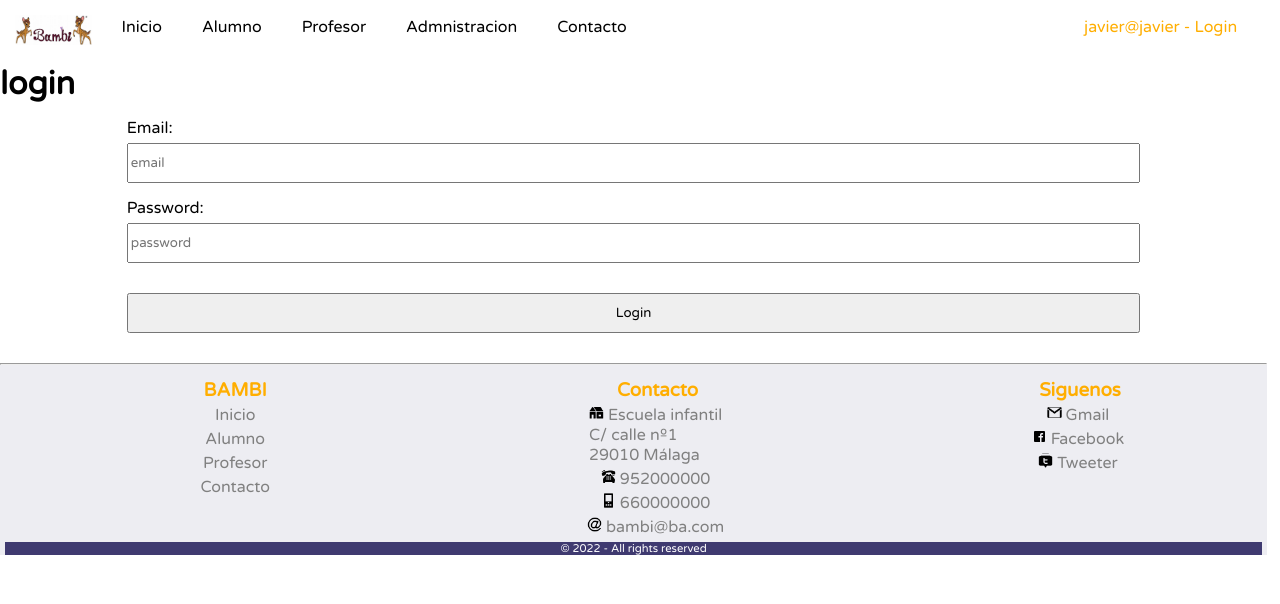
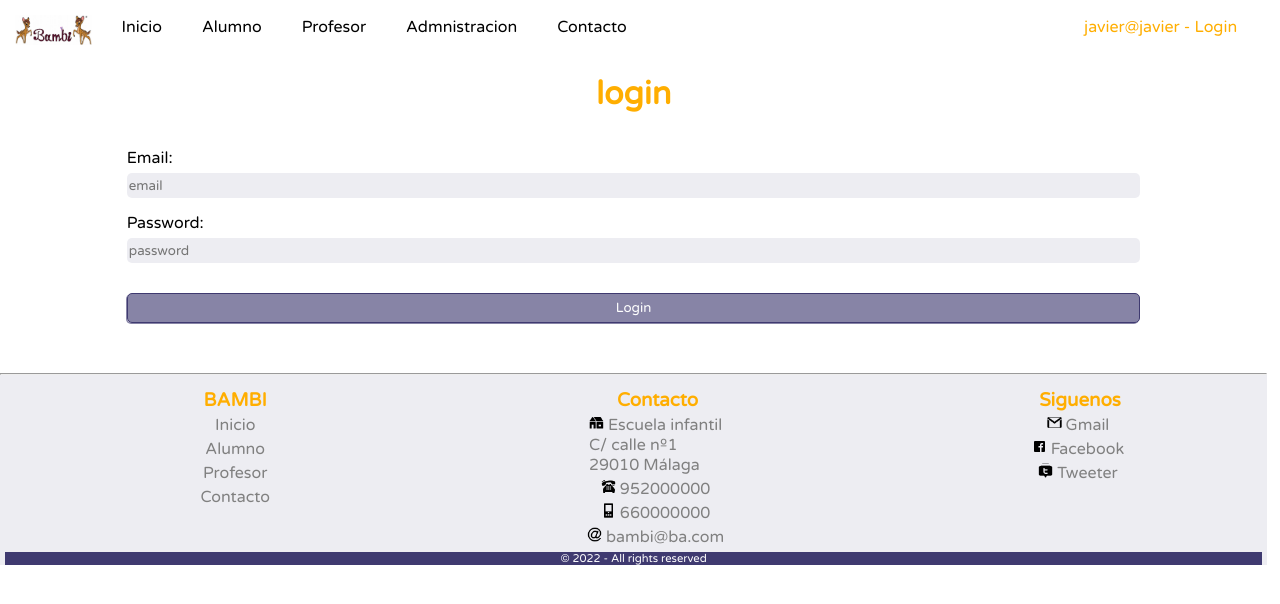
Before and after one commit to Javiergda/final-project-client, a React (Create React App) app: page /login in a window 1280 px wide. Shown: the top 604 px of the page. Built offline with nearby package versions, Linux system fonts and the light colour scheme.

Commit message:
css componente login

```diff
--- a/src/styles/components/_login.scss
+++ b/src/styles/components/_login.scss
@@ -1,4 +1,10 @@
 .login_main{
+
+    h1{
+        color: $yellow;
+        margin: 20px;
+        text-align: center;
+    }
 
     .wrapper{
         display: flex;
@@ -10,9 +16,13 @@
             width: 80%;
 
             input{
+                border: none;
                 width: 100%;
-                height: 40px;
+                height: 25px;
                 margin-top: 5px;
+                border-radius: 5px;
+                background-color: $purple-transparent;
+                color: $purple;
             }
 
             label{
@@ -20,8 +30,17 @@
             }
 
             .button{
+                background-color: $purple-semitransparent;
+                color: white;
+                border:1px solid $purple;
+                height: 30px;
                 margin-top: 30px;
-                margin-bottom: 30px;
+                margin-bottom: 50px;
+                box-shadow: -1px 1px $purple-semitransparent ;
+                transition: all 0.4s;
+                &:hover{
+                    background-color: $purple;
+                }
             }
         }
     }
```
